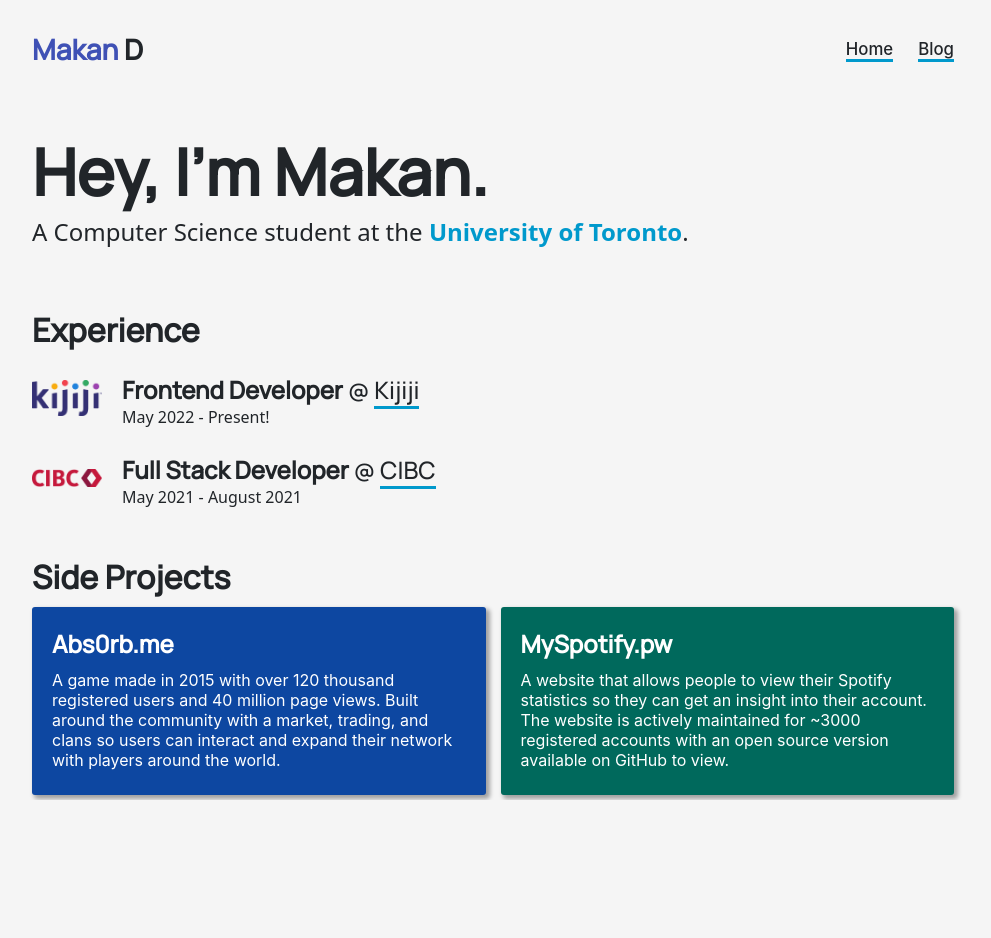
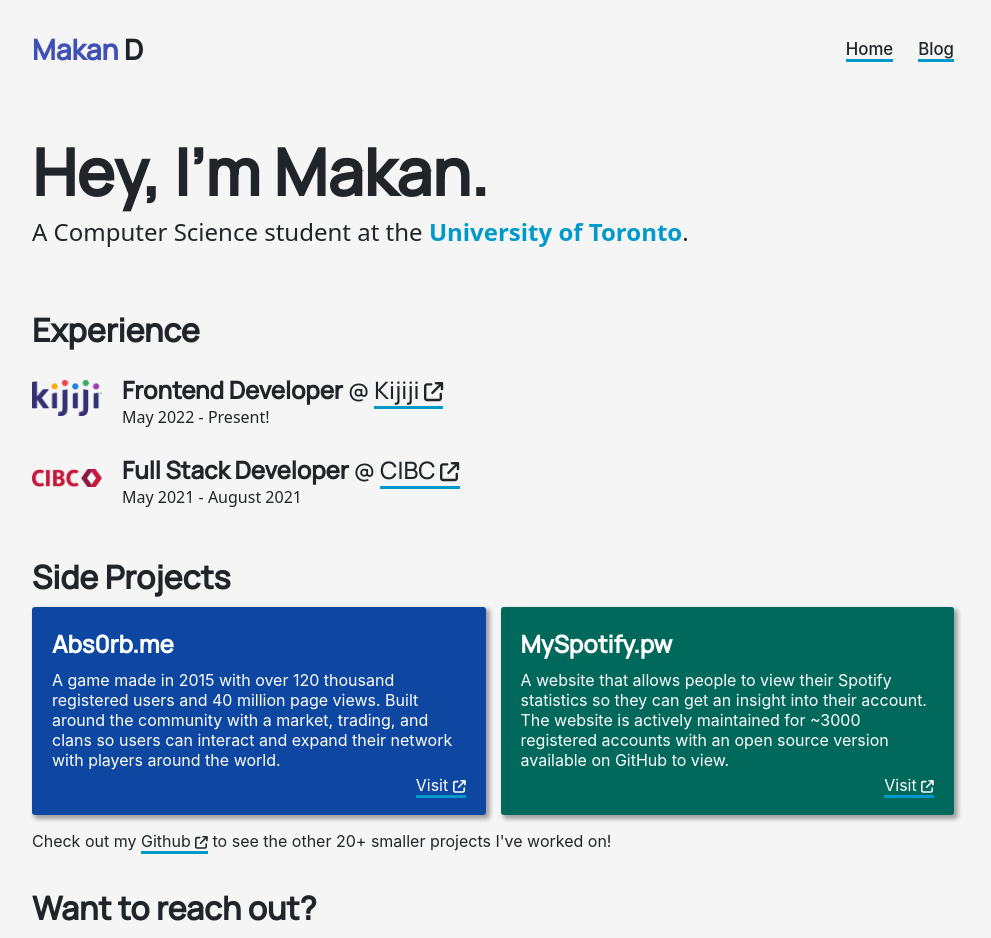
Before and after one commit to makandz/web-makan, a Next.js app: page / in a window 1280 px wide. Shown: the whole page, without its empty margins (147-1138 px from the left). Before the commit the page ends 800 px from the top, so only its background shows below. Built offline with nearby package versions, Linux system fonts and the light colour scheme.

Commit message:
chore: some minor css changes and projects section completed

```diff
--- a/package.json
+++ b/package.json
@@ -10,6 +10,8 @@
     "prepare": "husky install"
   },
   "dependencies": {
+    "@fortawesome/free-solid-svg-icons": "^6.1.1",
+    "@fortawesome/react-fontawesome": "^0.2.0",
     "next": "12.1.6",
     "react": "18.2.0",
     "react-dom": "18.2.0"
--- a/pages/index.tsx
+++ b/pages/index.tsx
@@ -5,6 +5,8 @@ import { Navbar } from "../components/shared/navbar";
 import styles from "../styles/index.module.css";
 import kijijiLogo from "../public/assets/experience/kijiji.png";
 import cibcLogo from "../public/assets/experience/cibc.png";
+import { FontAwesomeIcon } from "@fortawesome/react-fontawesome";
+import { faArrowUpRightFromSquare } from "@fortawesome/free-solid-svg-icons";
 
 type experienceType = {
   role: string;
@@ -99,7 +101,7 @@ const Home: NextPage = () => {
       <div className={`${styles.block} ${styles.experienceBlock}`}>
         <h1>Experience</h1>
         {experiences.map((experience, i) => (
-          <div className={styles.section} key={i}>
+          <div className={styles.experienceSection} key={i}>
             <div className={styles.img}>
               <a href={`https://${experience.href}`}>
                 <Image
@@ -109,10 +111,13 @@ const Home: NextPage = () => {
                 />
               </a>
             </div>
-            <div className={styles.description}>
+            <div className={styles.experienceSectionDescription}>
               <h2>
                 <strong>{experience.role}</strong> @{" "}
-                <a href={`https://${experience.href}`}>{experience.location}</a>
+                <a href={`https://${experience.href}`}>
+                  {experience.location}{" "}
+                  <FontAwesomeIcon icon={faArrowUpRightFromSquare} />
+                </a>
               </h2>
               <h3>{experience.description}</h3>
             </div>
@@ -122,14 +127,38 @@ const Home: NextPage = () => {
 
       <div className={`${styles.block} ${styles.primarySpBlock}`}>
         <h1>Side Projects</h1>
-        <div className={styles.subBlock}>
+        <div className={styles.primarySpGrid}>
           {primarySps.map((primarySp, i) => (
-            <div style={primarySp.styles} key={i}>
-              <h2>{primarySp.name}</h2>
-              <p>{primarySp.description}</p>
+            <div
+              className={styles.primarySpCard}
+              style={primarySp.styles}
+              key={i}
+            >
+              <div className={styles.primarySpCardContent}>
+                <h2>{primarySp.name}</h2>
+                <p>{primarySp.description}</p>
+              </div>
+              <div className={styles.primarySpCardLinks}>
+                <a href={`https://${primarySp.href}`}>
+                  Visit <FontAwesomeIcon icon={faArrowUpRightFromSquare} />
+                </a>
+              </div>
             </div>
           ))}
         </div>
+
+        <p>
+          Check out my{" "}
+          <a href="https://github.com/mastacoder">
+            Github <FontAwesomeIcon icon={faArrowUpRightFromSquare} />
+          </a>{" "}
+          to see the other 20+ smaller projects I&apos;ve worked on!
+        </p>
+      </div>
+
+      <div className={`${styles.block} ${styles.primarySpBlock}`}>
+        <h1>Want to reach out?</h1>
+        {/* todo */}
       </div>
     </>
   );
--- a/styles/globals.css
+++ b/styles/globals.css
@@ -24,6 +24,11 @@ a:hover {
   border-bottom: 5px solid #0099cc;
 }
 
+a svg {
+  font-size: 0.8em;
+  margin-left: 0px;
+}
+
 * {
   box-sizing: border-box;
 }
--- a/styles/index.module.css
+++ b/styles/index.module.css
@@ -11,25 +11,25 @@
   margin: 3.75rem 0;
 }
 
-.welcomeBlock h1 {
+.welcomeBlock > h1 {
   /* font-size: max(3rem, min(8vw, 4rem)); */
   font-size: 4rem;
   margin: 0;
 }
 
-.welcomeBlock h2 {
+.welcomeBlock > h2 {
   font-family: system-ui, Roboto, -apple-system, BlinkMacSystemFont, "Segoe UI",
     Roboto, Oxygen, Ubuntu, Cantarell, "Open Sans", "Helvetica Neue", sans-serif;
   font-weight: normal;
   margin: 0;
 }
 
-.welcomeBlock h2 span {
+.welcomeBlock > h2 > span {
   color: #0099cc;
   font-weight: bold;
 }
 
-.experienceBlock > div.section {
+.experienceSection {
   display: flex;
   align-items: center;
   gap: 20px;
@@ -37,21 +37,21 @@
   margin: 0;
 }
 
-.experienceBlock > div.section > div.img {
+.experienceSection > div.img {
   width: 70px;
 }
 
-.experienceBlock > div.section > div.img > a {
+.experienceSection > div.img > a {
   border-bottom: none;
 }
 
-.experienceBlock > div.section > div.description h2 {
+.experienceSectionDescription > h2 {
   margin: 0;
   font-size: 1.5rem;
   font-weight: 500;
 }
 
-.experienceBlock > div.section > div.description h3 {
+.experienceSectionDescription > h3 {
   margin: 0;
   font-weight: 400;
   font-size: 1rem;
@@ -59,24 +59,37 @@
     Oxygen, Ubuntu, Cantarell, "Open Sans", "Helvetica Neue", sans-serif;
 }
 
-.primarySpBlock > .subBlock {
+.primarySpGrid {
   display: grid;
   grid-template-columns: 1fr 1fr;
   gap: 15px;
 }
 
-.primarySpBlock > .subBlock > div {
+.primarySpCard {
   background-color: black;
   border-radius: 3px;
   padding: 20px;
   -webkit-box-shadow: 3px 3px 4px 1px rgba(0, 0, 0, 0.34);
   box-shadow: 3px 3px 4px 1px rgba(0, 0, 0, 0.34);
+  display: flex;
+  flex-direction: column;
 }
 
-.primarySpBlock > .subBlock > div > h2 {
+.primarySpCardContent {
+  flex: 1;
+}
+
+.primarySpCardContent h2 {
   margin: 0 0 10px 0;
 }
 
-.primarySpBlock > .subBlock > div > p {
+.primarySpCardContent p {
   margin: 5px 0;
 }
+
+.primarySpCardLinks {
+  text-align: right;
+}
+
+.everythingElseBlock {
+}
```
Also changed, not shown: 1 other file (tests, documents, lock files or other folders).
